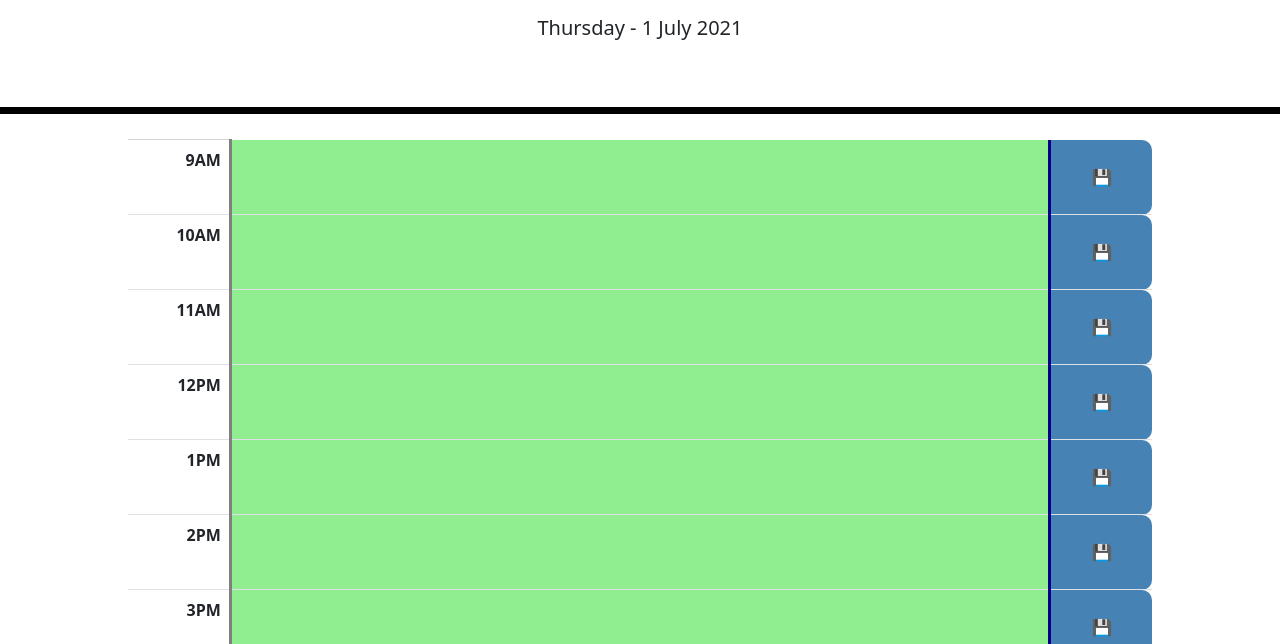
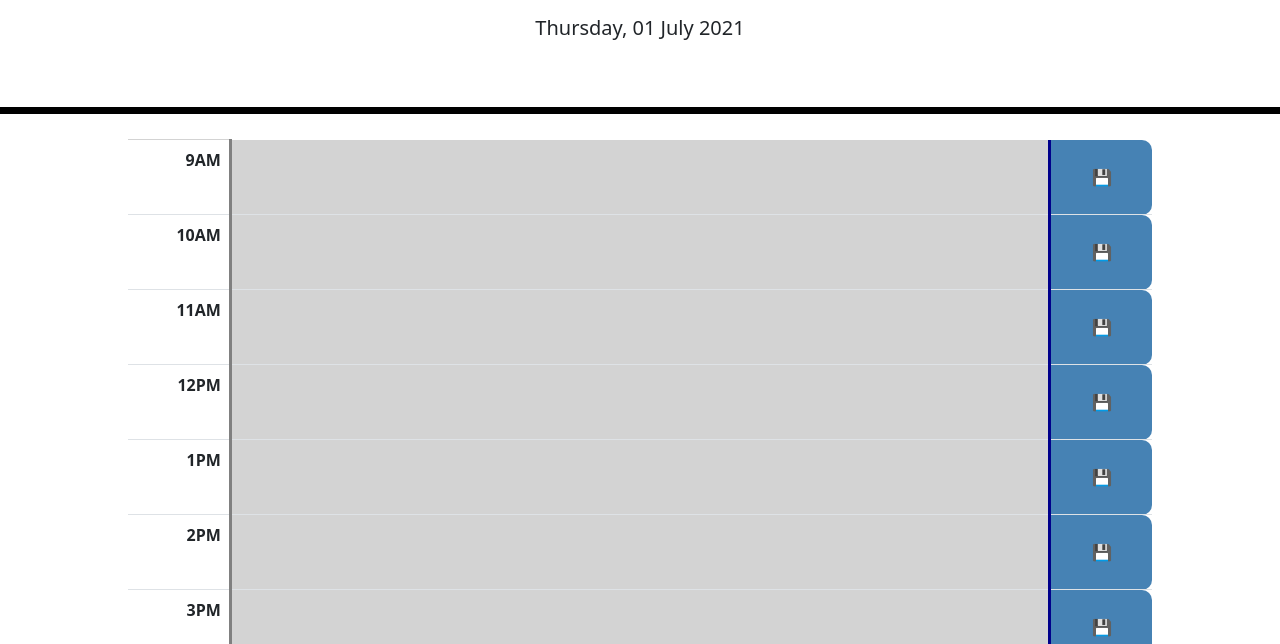
Before and after one commit to rangamboa/work-day-scheduler, a plain HTML site: page index.html in a window 1280 px wide. Shown: the part 156-800 px from the top of the page. Drawn offline with nearby package versions, Linux system fonts and the light colour scheme.

Commit message:
further testing and optimizing of code for color blocking

```diff
--- a/assets/script.js
+++ b/assets/script.js
@@ -9,21 +9,17 @@ var saveEl;
 // Check current date and time at regular intervals.
 function checkDateTime() {
 
+    // Check date/time every second.
     activeTime = setInterval(function() {
 
-        // Pull date from moment.js.
-        dateNow = moment().format("dddd [-] D MMMM YYYY");
+        // Pull current date from moment.js.
+        dateNow = moment().format("dddd[,] DD MMMM YYYY");
         $("#currentDate").text(dateNow);
 
-        // Pull time from moment.js.
+        // Pull current hour from moment.js.
         timeNow = moment().format("H");
-        console.log(timeNow);
 
-        // Check if current time is within business hours. If so, change background color of current timeblock to red.
-        if (timeNow < 9 || timeNow > 17) {
-            console.log('not business hours');
-        } else {
-            console.log('business time!');
+        // Check if current time is within business hours (in military time).
 
         // Pulls all elements containing a timeblock.
         taskEl = $('.cellTask');
@@ -35,19 +31,18 @@ function checkDateTime() {
             timeBlock = $(this).attr('id');
             timeBlock = timeBlock.substr(timeBlock.length - 2);
             if (timeBlock === 'k9') timeBlock = 9;
-                console.log(timeBlock);
 
-                // Change background color of each timeblock depending on current time.
+            // Change background color of each timeblock depending on current time:
 
-                if (timeNow > timeBlock) $(this).css("background-color", "grey");
+            // Change to grey if before/after business hours or if before current time.
+            if (timeNow > timeBlock || timeNow < 9 || timeNow > 17) $(this).css("background-color", "lightgrey");
+
+            // Change to red if equal to current time.
             else if (timeNow == timeBlock) $(this).css("background-color", "tomato");
-                else $(this).css("background-color", "green");
+
+            // Otherwise, color will remain green for the rest of the workday.
         })
-
-        }
     }, 1000);
 }
 
-saveEl = $('.cellSave');
-
 checkDateTime();
--- a/index.html
+++ b/index.html
@@ -19,7 +19,7 @@
             <div class="container" style="text-align: center;">
                 <h1 class="display-4">Workday Scheduler</h1>
                 <p class="lead">a simple calendar app for scheduling your workday</p>
-                <p class="lead" id="currentDate"></p>
+                <p class="lead" id="currentDate"><span style="font-style: italic;">Today's date is ...</span></p>
             </div>
         </div>
     </div>
```
Lines whose indentation alone changed are shown as unchanged.
